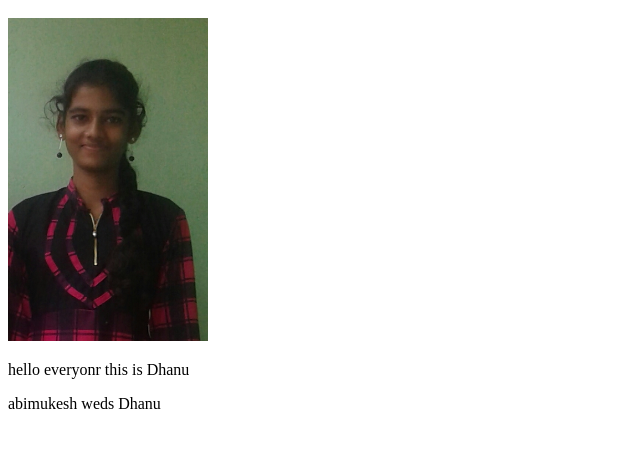
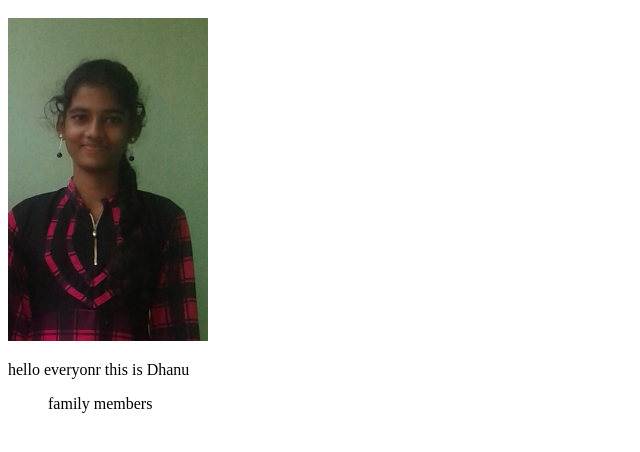
Before and after one commit to DhanushaMahendran/FIRST-PROJECT, a plain HTML site: page index.html in a window 1280 px wide. Shown: the part 120-572 px from the top of the page, without its empty margins (0-640 px from the left). Drawn offline with Linux system fonts and the light colour scheme.

Commit message:
added new ul

```diff
--- a/index.html
+++ b/index.html
@@ -10,6 +10,6 @@
     <h1>abiyoow</h1>
     <img width="200px" src="profile.jpg" alt="">
     <p>hello everyonr this is Dhanu</p>
-    <p>abimukesh weds Dhanu</p>
+    <ul>family members</ul>
 </body>
 </html>
```
